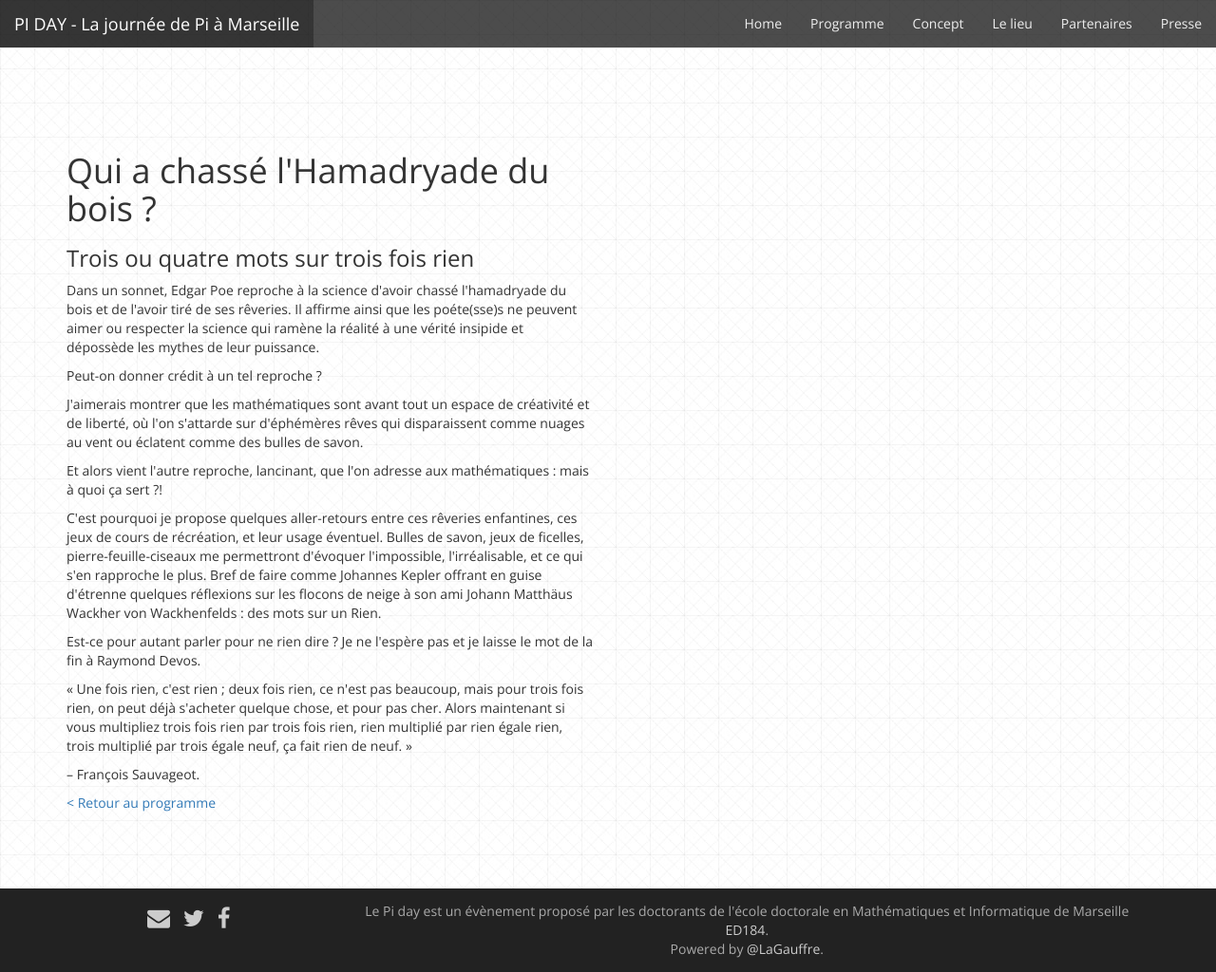
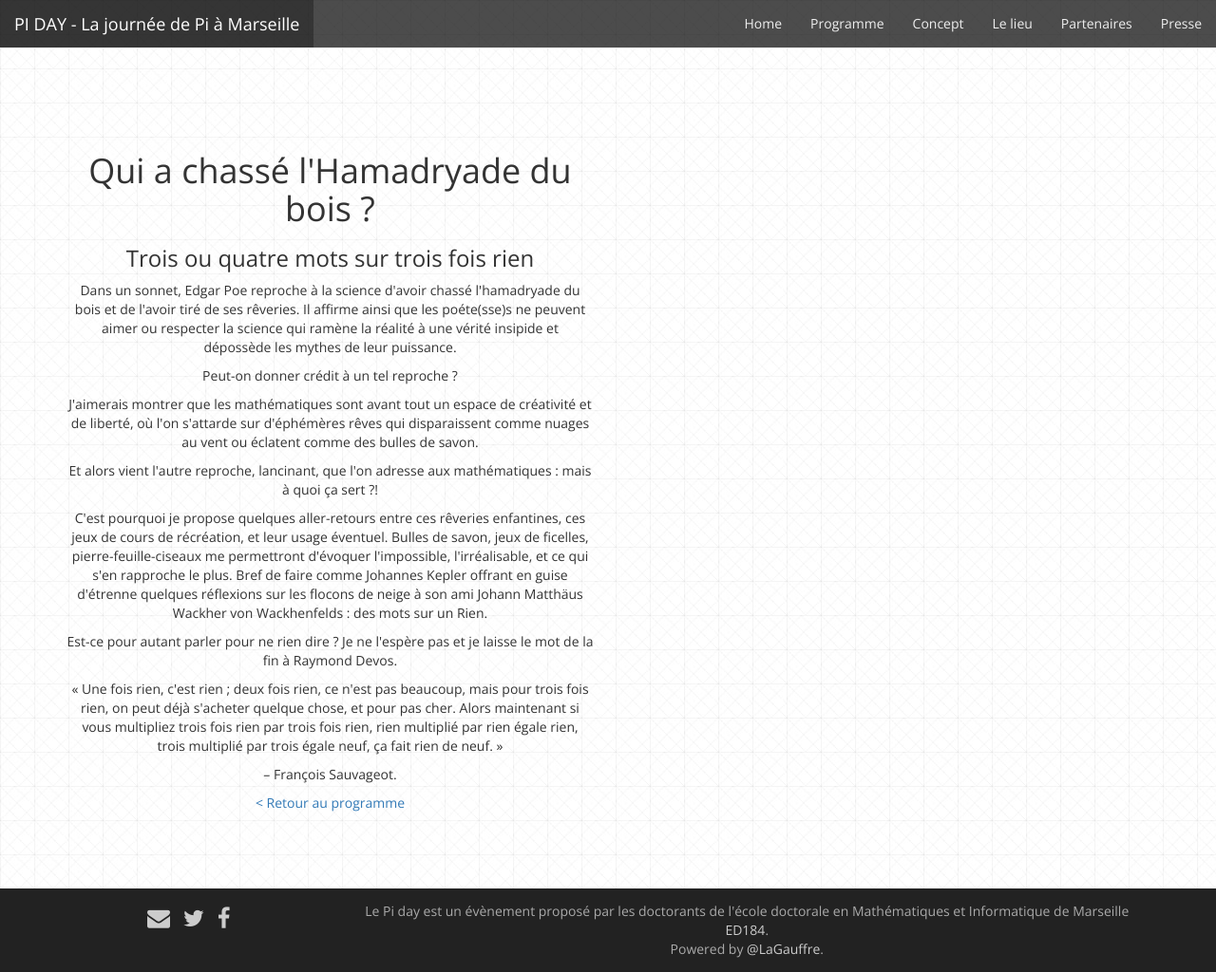
Before and after one commit to Piday/piday.github.io, a Jekyll site: the page built from sauvageot.html, in a window 1280 px wide and 1024 px high. Shown: the whole window at 95% size. Built offline with Jekyll 4.4.1, drawn with Linux system fonts in a browser that asks for light colours; nearby versions of some CDN libraries; Markdown is read by kramdown in place of the engine named in the settings.

```diff
--- a/sauvageot.html
+++ b/sauvageot.html
@@ -8,7 +8,7 @@ permalink: /sauvageot.html
 <div class="container">
 
   <div class="vertical-spacer"></div>
-  <div class="row">
+  <div class="row text-center">
     <div class="col-sm-6">
         <h1>Qui a chassé l'Hamadryade du bois ?</h1>
 		<h3>Trois ou quatre mots sur trois fois rien</h3>
@@ -25,7 +25,7 @@ permalink: /sauvageot.html
 		<p>« Une fois rien, c'est rien ; deux fois rien, ce n'est pas beaucoup, mais pour trois fois rien, on peut déjà s'acheter quelque chose, et pour pas cher. Alors maintenant si vous multipliez trois fois rien par trois fois rien, rien multiplié par rien égale rien, trois multiplié par trois égale neuf, ça fait rien de neuf. »</p>
 
 		<p>– François Sauvageot.</p>
-		<p><a>&lt; Retour au programme</a></p>
+		<p><a href="{{ "/Programme/" | prepend: site.baseurl}}">&lt; Retour au programme</a></p>
 	</div>
     </div>
   </div>
```
